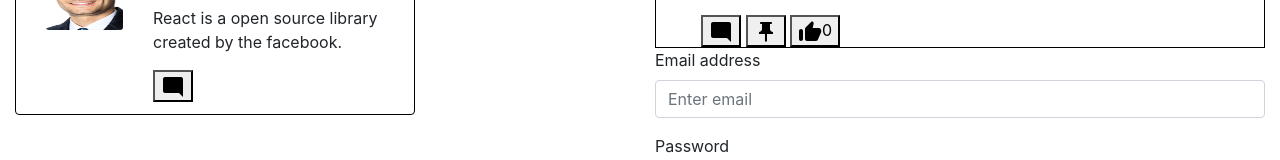
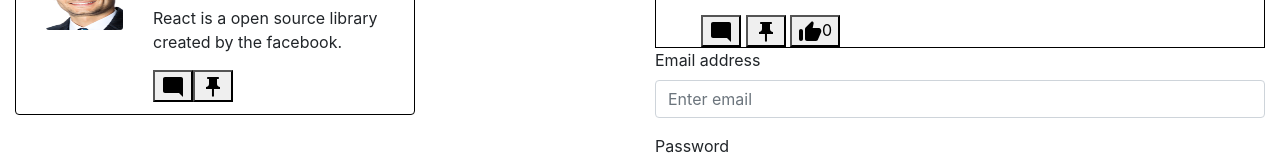
Before and after one commit to MdTauseef27/PracticePurpose, a React (Create React App) app: page / in a window 1280 px wide. Shown: the part 508-668 px from the top of the page. Built offline with nearby package versions, Linux system fonts and the light colour scheme.

Commit message:
added button

```diff
--- a/src/Component/Cardex.jsx
+++ b/src/Component/Cardex.jsx
@@ -95,6 +95,9 @@ export const Cardex = () => {
               <button>
                 <img src={imgLogo1} alt=""></img>{" "}
               </button>
+              <button>
+                <img src={imgLogo2} alt=""></img>
+              </button>
             </Card.Body>
           </Col>
         </Row>
```
